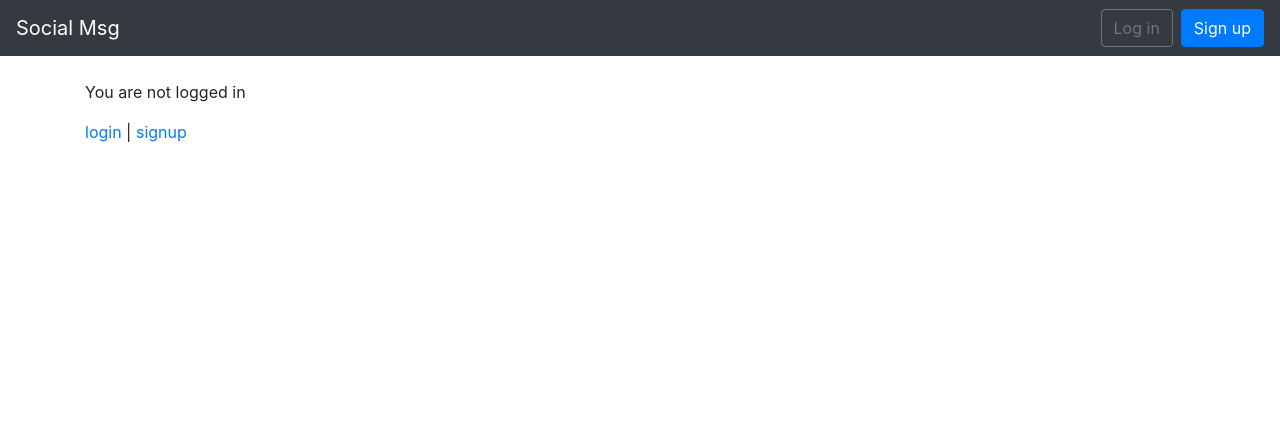
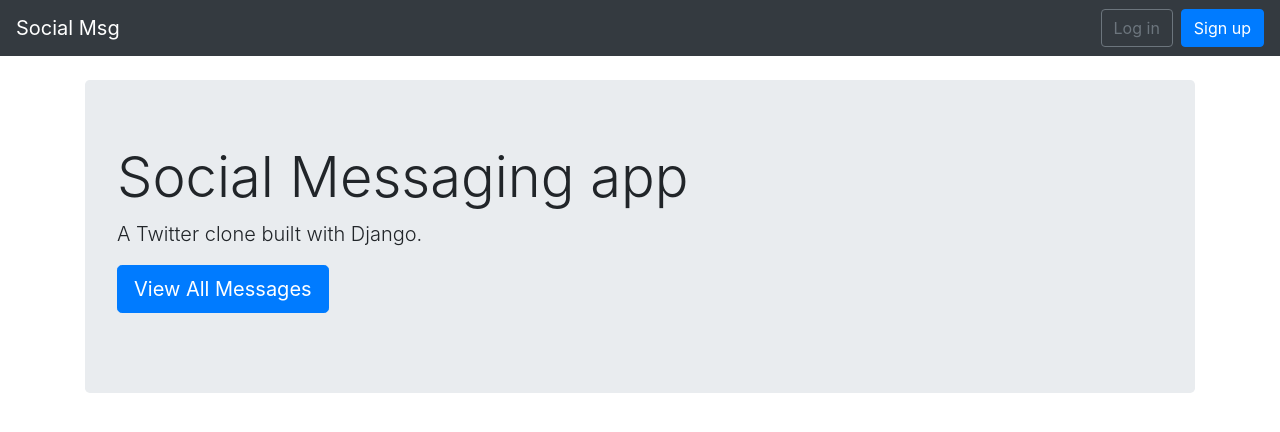
Before and after one commit to Marcleese1/msg_project, a Django app: page / in a window 1280 px wide. Shown: the top 432 px of the page. Run offline with Django 3.2, Linux system fonts and the light colour scheme; parts of the project's set-up code (start-up, migrations or seed data) failed here and were passed over; some libraries are stand-ins or nearby versions.

Commit message:
finished message app

```diff
--- a/posts/urls.py
+++ b/posts/urls.py
@@ -4,12 +4,13 @@ from django.urls import path
 from . import views
 
 urlpatterns = [
-    path('', views.PostListView.as_view(), name='posts'),
+    path('', views.PostListView.as_view(), name='posts'),#
+    path('new/', views.PostCreateView.as_view(), name='post_new'),
     path('<int:pk>/edit/',
          views.PostUpdateView.as_view(), name='post_edit'),  # new
     path('<int:pk>/',
          views.PostDetailView.as_view(), name='post_detail'),  # new
     path('<int:pk>/delete/',
          views.PostDeleteView.as_view(), name='post_delete'),  # new
-    path('new/', views.PostCreateView.as_view(), name='post_new'),
+
 ]
--- a/templates/base.html
+++ b/templates/base.html
@@ -14,10 +14,16 @@
      <title>{% block title %}Social Messaging App{% endblock title %}</title>
   </head>
   <body>
-    <nav class="navbar navbar-expand-md navbar-dark bg-dark mb-4">
-      <a class="navbar-brand" href="{% url 'home' %}">Social Msg</a>
-      <button class="navbar-toggler" type="button" data-toggle="collapse" data-target="#navbarCollapse" aria-controls="navbarCollapse" aria-expanded="false" aria-label="Toggle navigation">
-        <span class="navbar-toggler-icon"></span>
+      <nav class="navbar navbar-expand-md navbar-dark bg-dark mb-4">
+    <a class="navbar-brand" href="{% url 'home' %}">Social Msg</a>
+    {% if user.is_authenticated %}
+    <ul class="navbar-nav mr-auto">
+      <li class="nav-item"><a href="{% url 'post_new' %}">+ New</a></li>
+    </ul>
+    {% endif %}
+    <button class="navbar-toggler" type="button" data-toggle="collapse" data-target="#navbarCollapse" aria-controls="navbarCollapse" aria-expanded="false" aria-label="Toggle navigation">
+      <span class="navbar-toggler-icon"></span>
+    </button>
       </button>
       <div class="collapse navbar-collapse" id="navbarCollapse">
         {% if user.is_authenticated %}
--- a/templates/home.html
+++ b/templates/home.html
@@ -4,12 +4,11 @@
 {% block title %}Home{% endblock %}
 
 {% block content %}
-{% if user.is_authenticated %}
-  Hi {{ user.username }}!
-  <p><a href="{% url 'logout' %}">logout</a></p>
-{% else %}
-  <p>You are not logged in</p>
-  <a href="{% url 'login' %}">login</a> |
-  <a href="{% url 'signup' %}">signup</a>
-{% endif %}
+<div class="jumbotron">
+  <h1 class="display-4">Social Messaging app</h1>
+  <p class="lead">A Twitter clone built with Django.</p>
+  <p class="lead">
+    <a class="btn btn-primary btn-lg" href="{% url 'posts' %}" role="button">View All Messages</a>
+  </p>
+</div>
 {% endblock %}
```
Also changed, not shown: posts/views.py (+10 -5 lines), db.sqlite3.
